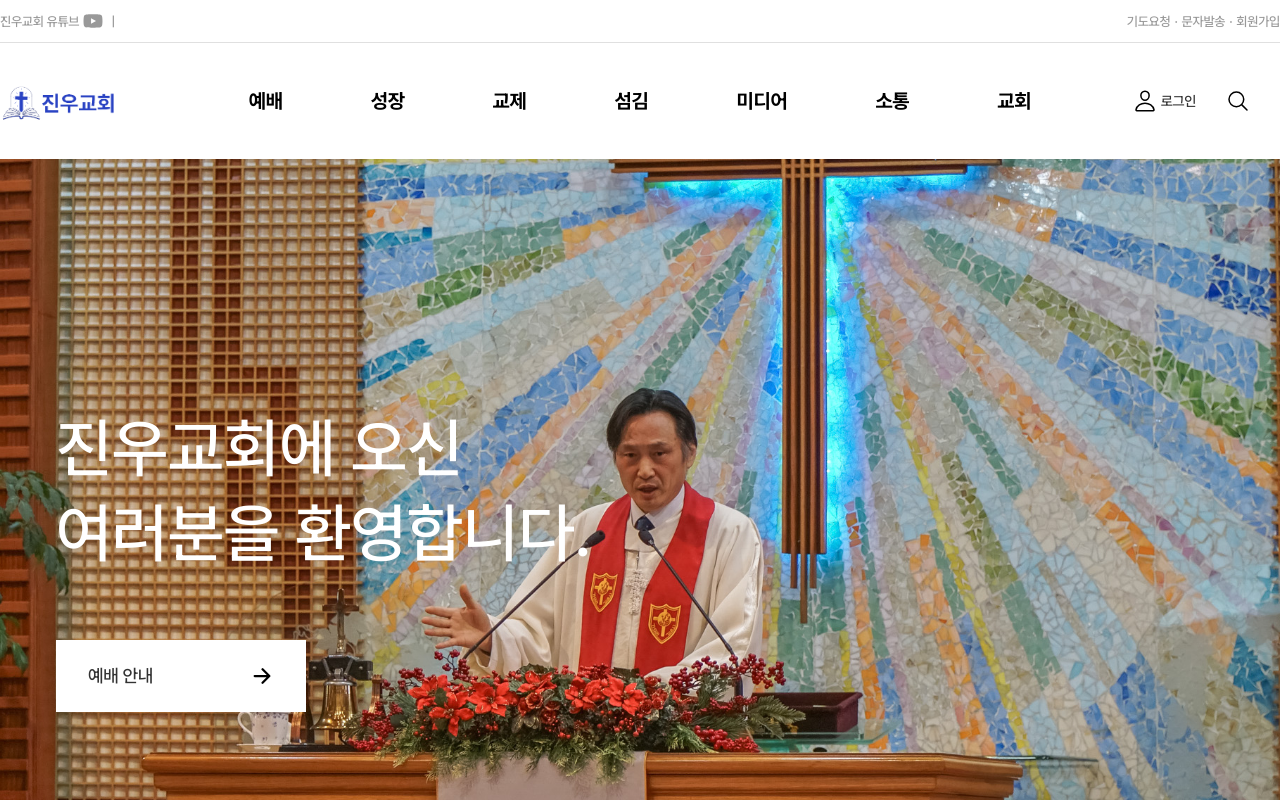
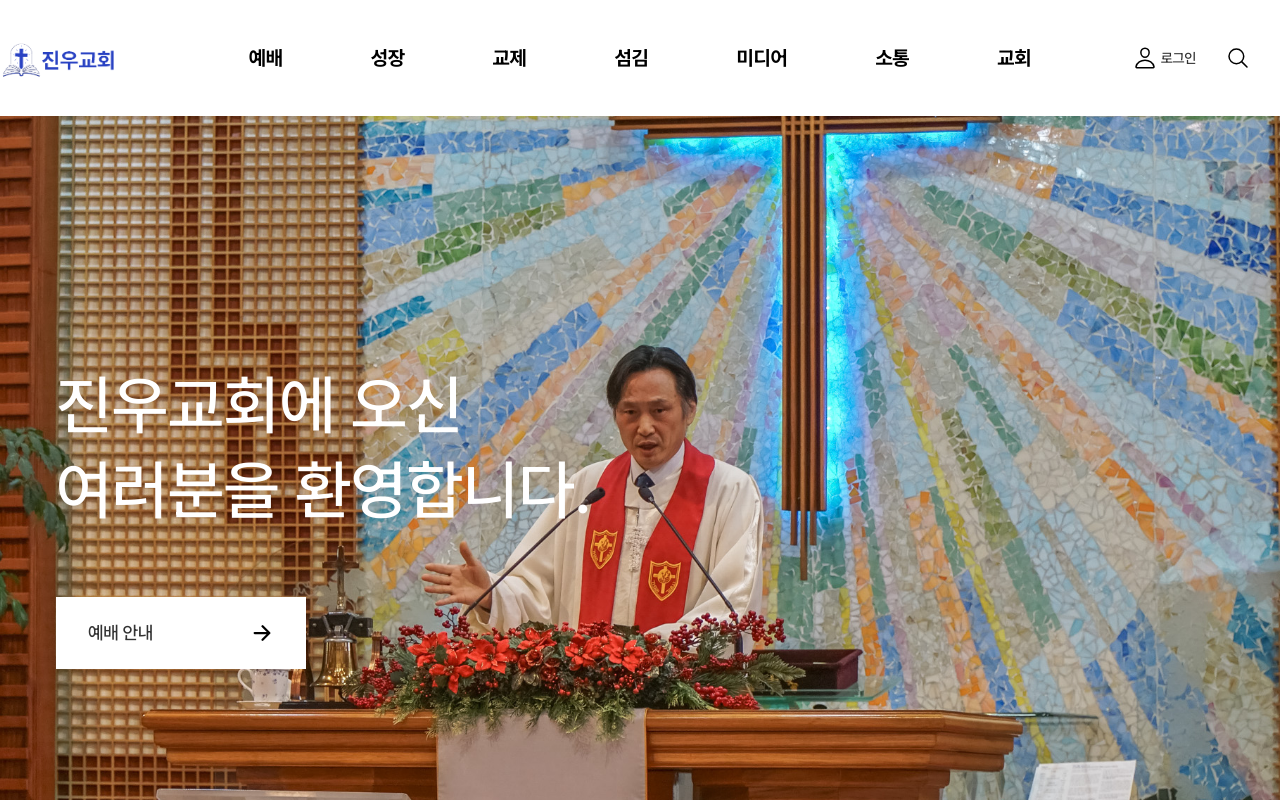
Before and after one commit to gdkds12/jinwoo-web, a Next.js app: page / in a window 1280 px wide. Shown: the top 800 px of the page. Built offline with nearby package versions, Linux system fonts and the light colour scheme.

Commit message:
header top bar delete

```diff
--- a/app/components/Header.tsx
+++ b/app/components/Header.tsx
@@ -3,7 +3,6 @@ import React from "react";
 import Image from "next/image";
 import Link from "next/link";
 import { ComponentScreen } from "./ComponentScreen";
-import { FaYoutube } from "react-icons/fa";
 import { IoPersonOutline, IoSearchOutline } from "react-icons/io5";
 import jinwooLogo from "@/public/images/jinwoo-logo.png";
 import { MobileMenu } from "./MobileMenu";
@@ -18,13 +17,11 @@ export const Header = () => {
     소통: ["교회소식", "교우소식", "문의", "진우교회"],
     교회: [],
   };
-  // const menuItems = Object.keys(menuData); // 사용하지 않으면 주석 처리 또는 삭제
 
   return (
     <div className="flex flex-col w-full items-center">
-      {/* 상단 바 */}
-      <div className="flex flex-col items-center w-full border-b border-[#0000001f]">
-        {/* ... (상단 바 코드, 변경 없음) */}
+      {/* 상단 바 제거 */}
+      {/* <div className="flex flex-col items-center w-full border-b border-[#0000001f]">
         <div className="flex max-w-[1400px] w-full h-[42px] items-center px-0 py-2">
           <div className="flex items-center gap-1.5 flex-1">
             <div className="relative w-[153px] h-[19px] flex items-center">
@@ -68,7 +65,7 @@ export const Header = () => {
             </Link>
           </div>
         </div>
-      </div>
+      </div> */}
 
       {/* 메인 헤더 영역 */}
       <div className="max-w-[1400px] w-full relative z-20 py-6">
```
